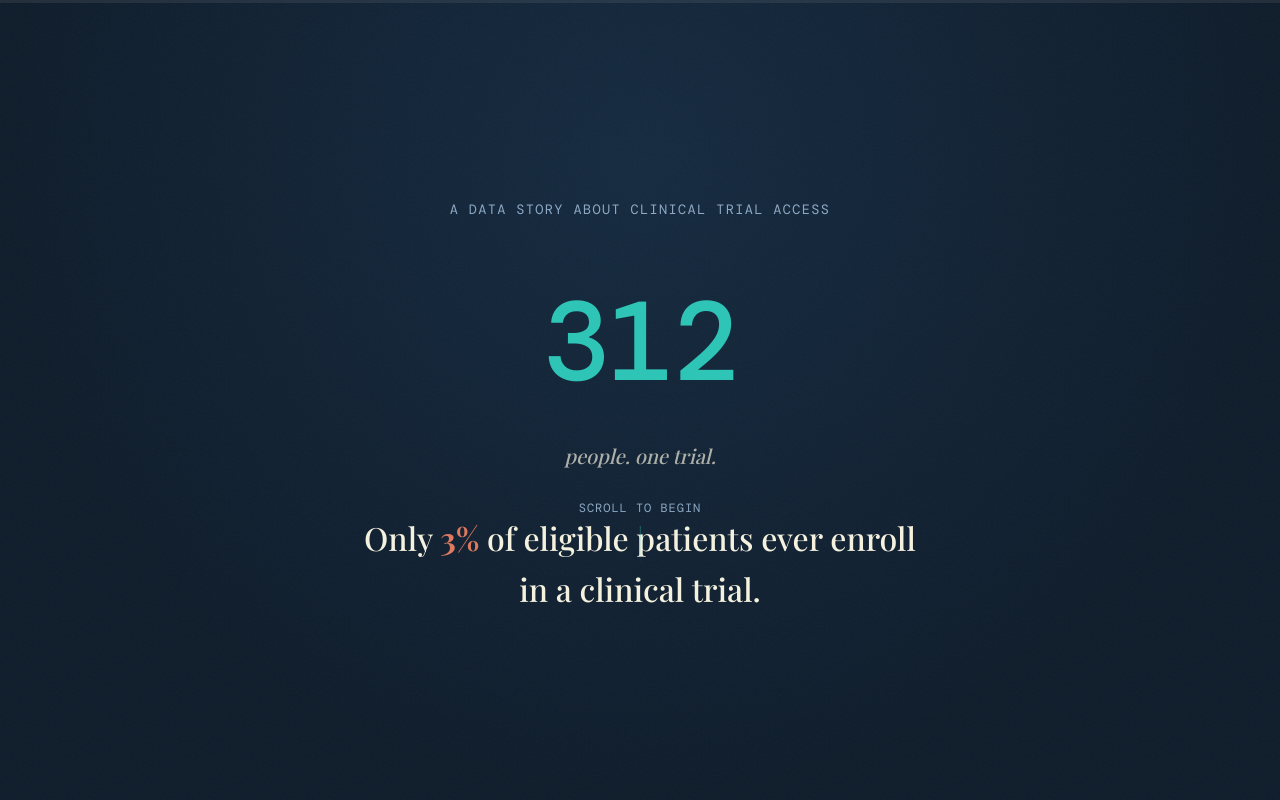
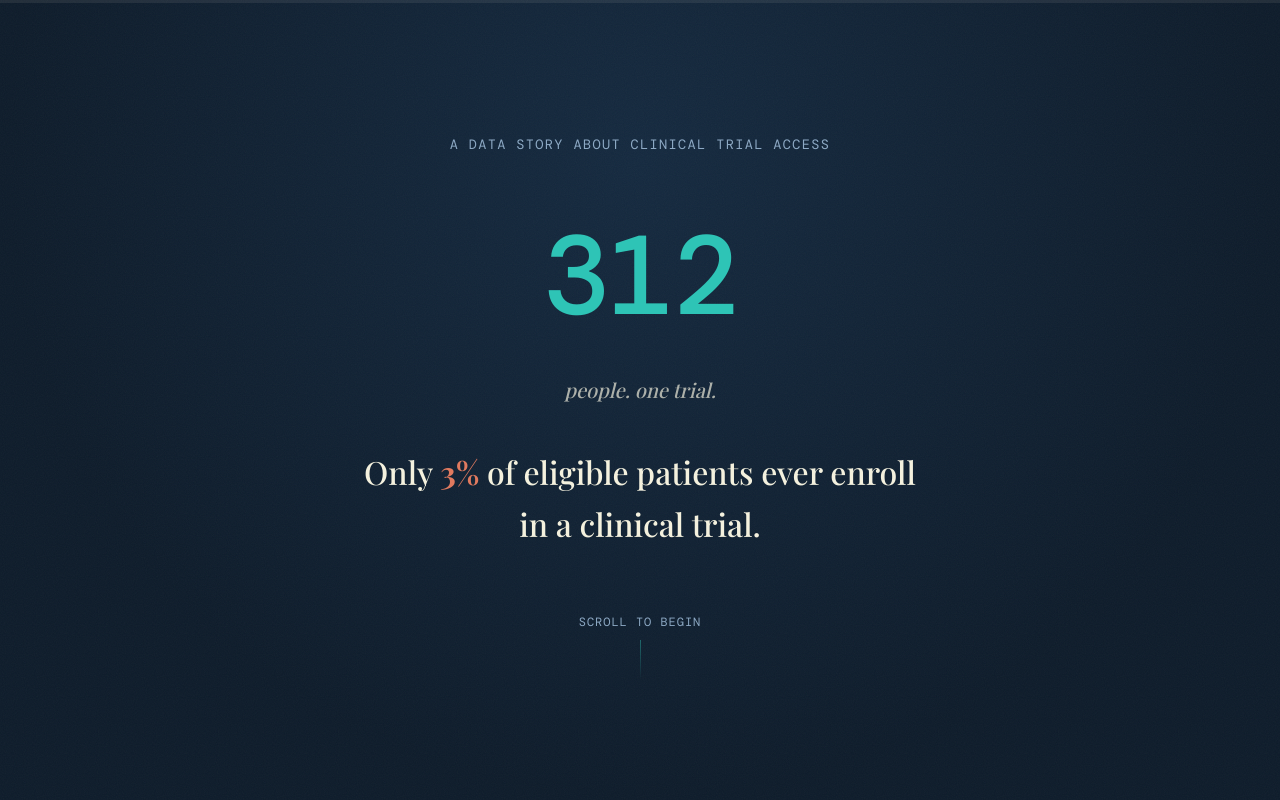
Before and after one commit to sonneme1/clinicaltrials-storytelling, a plain HTML site: page index.html in a window 1280 px wide. Shown: the top 800 px of the page. Drawn offline with nearby package versions, Linux system fonts and the light colour scheme; a web font is replaced by a local one.

Commit message:
Scroll to begin fix

```diff
--- a/css/style.css
+++ b/css/style.css
@@ -197,10 +197,7 @@ a:focus-visible {
 .hook-stat strong { color: var(--color-barrier); }
 
 .scroll-prompt {
-  position: absolute;
-  bottom: 3rem;
-  left: 50%;
-  transform: translateX(-50%);
+  margin-top: 4rem;
   font-family: var(--font-mono);
   font-size: 0.75rem;
   letter-spacing: 0.08em;
```
